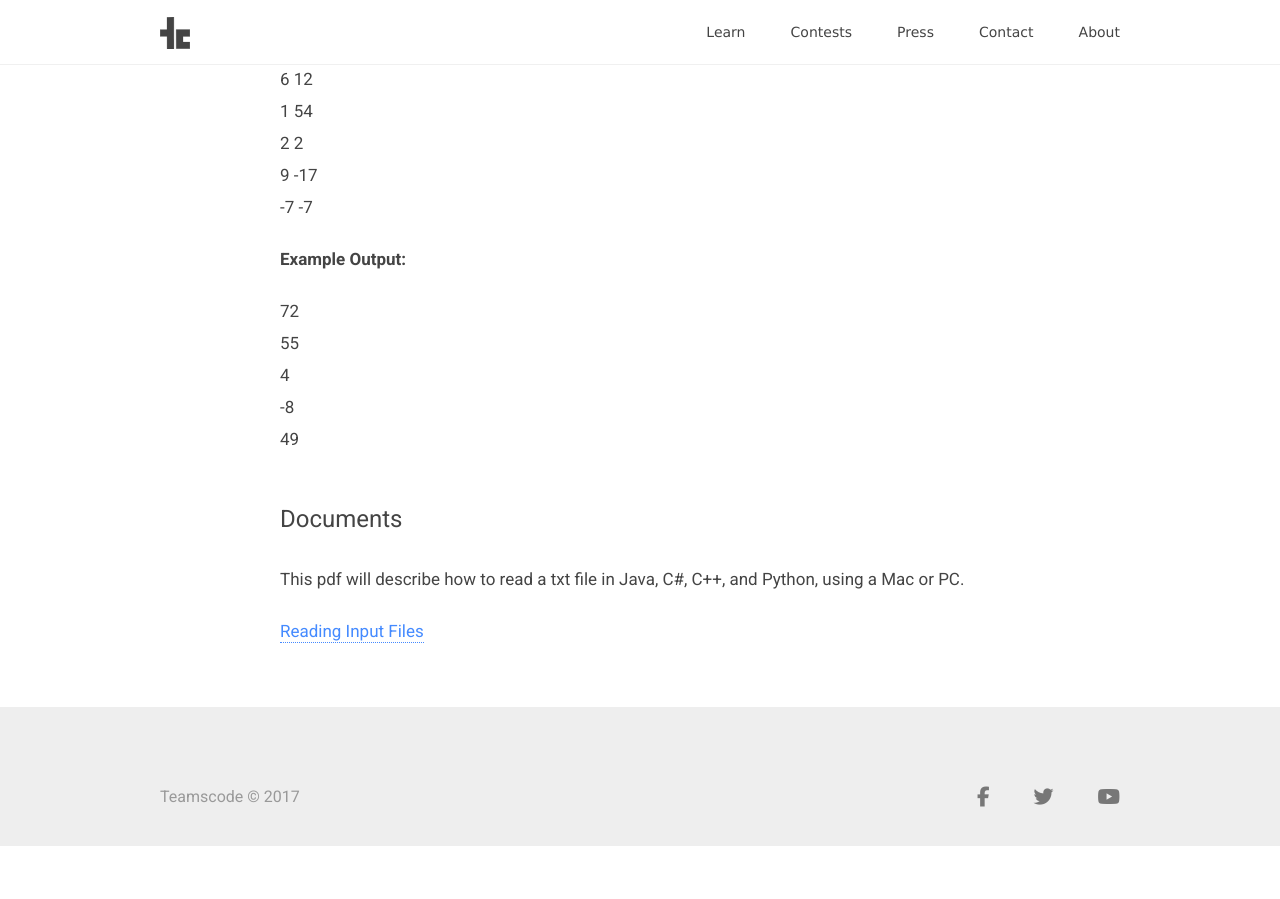
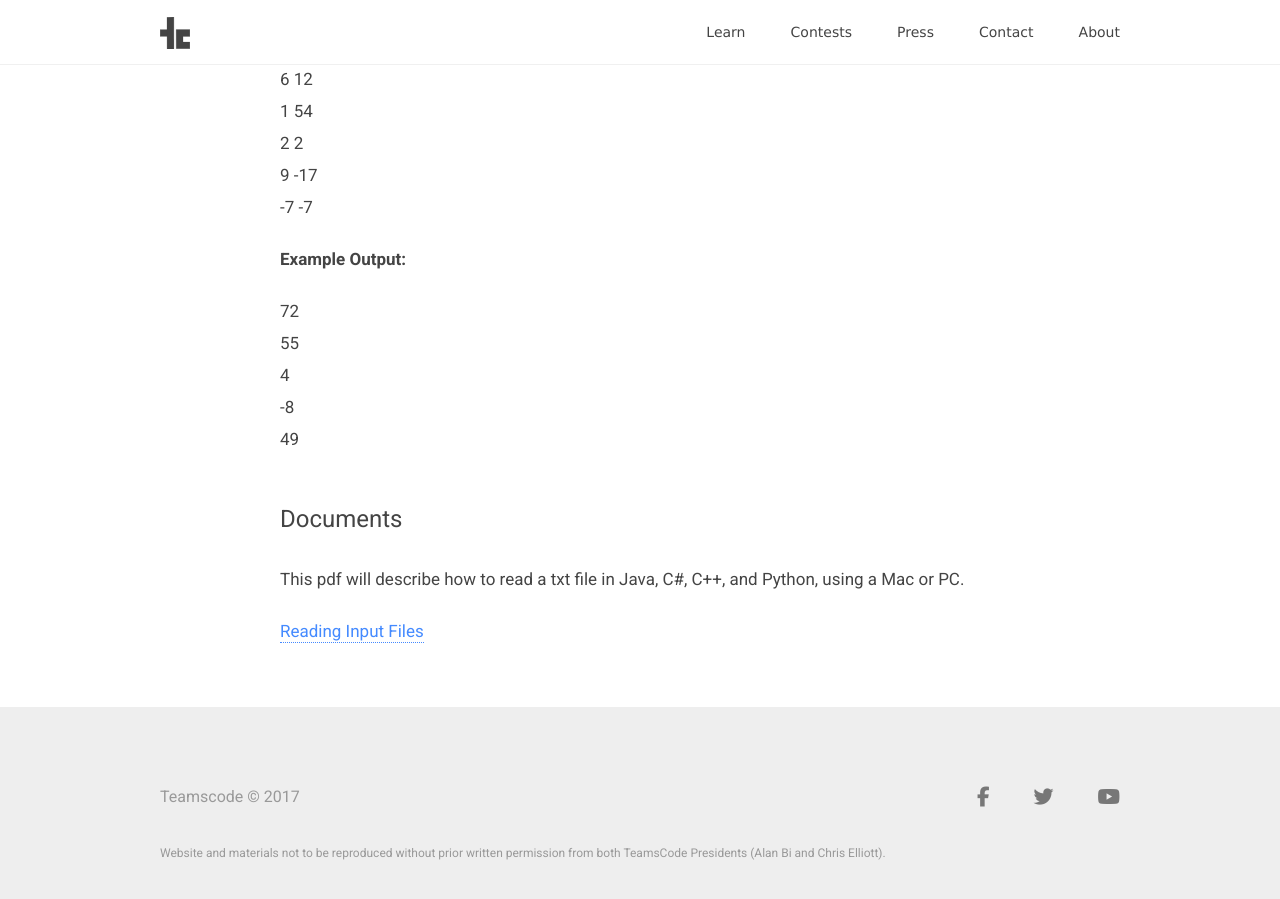
Before and after one commit to teamscode/teamscode.github.io, a Jekyll site: the page built from _posts/2017-10-31-fall-2017-skyline-programming-contest.md, in a window 1280 px wide and 900 px high, scrolled down 2577 px. Built offline with Jekyll 4.4.1, drawn with Linux system fonts in a browser that asks for light colours; nearby versions of some CDN libraries; before the commit the page ends 3423 px from its top, so only the background shows below that; part of the change alters nothing that is shown; some of the changed text lies outside the part shown.

Commit message:
changed typo - final submission before merge, will still have more commits afterwards though

```diff
--- a/_includes/footer.html
+++ b/_includes/footer.html
@@ -20,5 +20,6 @@
         </a>
       </div>
     </div>
+    <div class="footer-copyright" style="font-size:12px">Website and materials not to be reproduced without prior written permission from both TeamsCode Presidents (Alan Bi and Chris Elliott).</div>
   </div>
 </div>
--- a/_posts/2017-10-31-fall-2017-skyline-programming-contest.md
+++ b/_posts/2017-10-31-fall-2017-skyline-programming-contest.md
@@ -2,7 +2,7 @@
 layout: post-contest
 permalink: /contest/fall-2017-skyline-programming-contest/
 contest_title: Skyline Programming Contest
-contest_date: ONovember 11th, 2017
+contest_date: November 11th, 2017
 contest_location: Skyline High School
 contest_sponsors: 2
 ---
```
